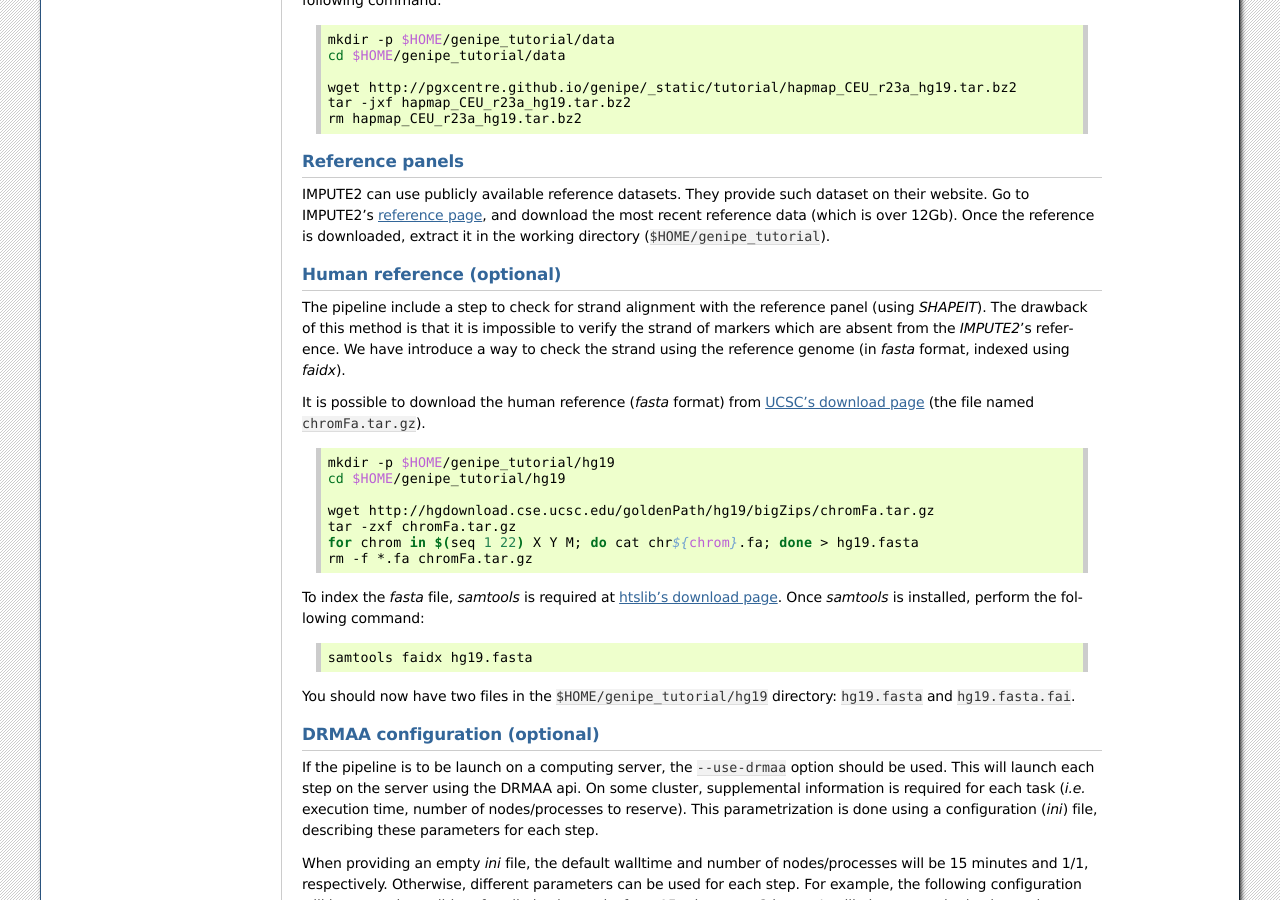
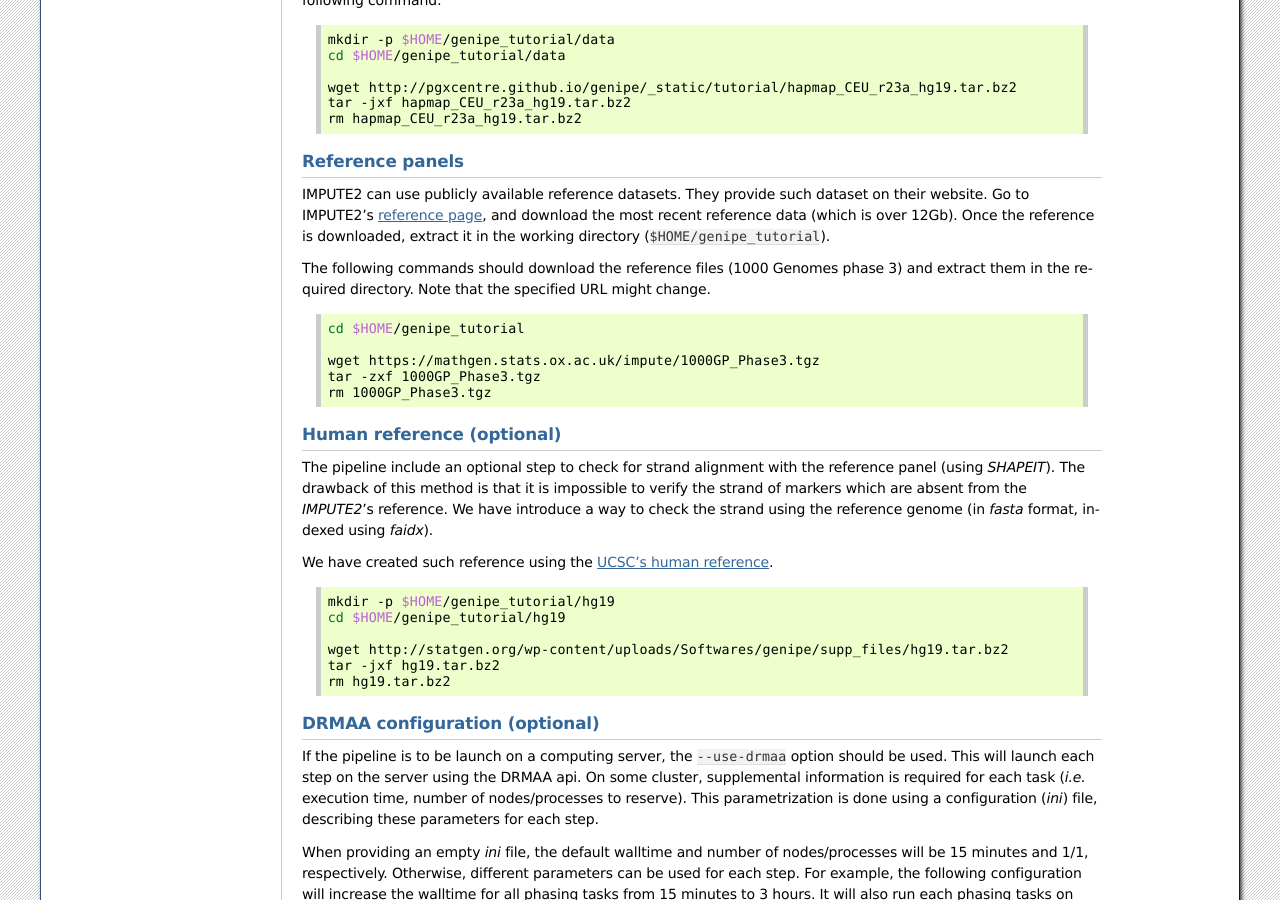
Before and after one commit to pgxcentre/genipe, a Sphinx documentation site: the page built from docs/tutorials/tutorial_genipe.rst, in a window 1280 px wide and 900 px high, scrolled down 1216 px. Built offline with Sphinx 7.4.7, drawn with Linux system fonts in a browser that asks for light colours; the version number could not be read and is left out.

Commit message:
We added a way to download the imputation reference and we now provide the human reference

```diff
--- a/docs/tutorials/tutorial_genipe.rst
+++ b/docs/tutorials/tutorial_genipe.rst
@@ -111,40 +111,39 @@ and download the most recent reference data (which is over 12Gb). Once the
 reference is downloaded, extract it in the working directory
 (``$HOME/genipe_tutorial``).
 
+The following commands should download the reference files (1000 Genomes phase
+3) and extract them in the required directory. Note that the specified URL
+might change.
+
+.. code-block:: bash
+
+   cd $HOME/genipe_tutorial
+
+   wget https://mathgen.stats.ox.ac.uk/impute/1000GP_Phase3.tgz
+   tar -zxf 1000GP_Phase3.tgz
+   rm 1000GP_Phase3.tgz
+
 
 Human reference (optional)
 """""""""""""""""""""""""""
 
-The pipeline include a step to check for strand alignment with the reference
-panel (using *SHAPEIT*). The drawback of this method is that it is impossible
-to verify the strand of markers which are absent from the *IMPUTE2*'s
-reference. We have introduce a way to check the strand using the reference
-genome (in *fasta* format, indexed using *faidx*).
+The pipeline include an optional step to check for strand alignment with the
+reference panel (using *SHAPEIT*). The drawback of this method is that it is
+impossible to verify the strand of markers which are absent from the
+*IMPUTE2*'s reference. We have introduce a way to check the strand using the
+reference genome (in *fasta* format, indexed using *faidx*).
 
-It is possible to download the human reference (*fasta* format) from
-`UCSC's download page <http://hgdownload.cse.ucsc.edu/goldenPath/hg19/bigZips/>`_
-(the file named ``chromFa.tar.gz``).
+We have created such reference using the
+`UCSC's human reference <http://hgdownload.cse.ucsc.edu/goldenPath/hg19/bigZips/>`_.
 
 .. code-block:: bash
 
    mkdir -p $HOME/genipe_tutorial/hg19
    cd $HOME/genipe_tutorial/hg19
 
-   wget http://hgdownload.cse.ucsc.edu/goldenPath/hg19/bigZips/chromFa.tar.gz
-   tar -zxf chromFa.tar.gz
-   for chrom in $(seq 1 22) X Y M; do cat chr${chrom}.fa; done > hg19.fasta
-   rm -f *.fa chromFa.tar.gz
-
-To index the *fasta* file, *samtools* is required at
-`htslib's download page <http://www.htslib.org/download/>`_. Once *samtools* is
-installed, perform the following command:
-
-.. code-block:: bash
-
-   samtools faidx hg19.fasta
-
-You should now have two files in the ``$HOME/genipe_tutorial/hg19`` directory:
-``hg19.fasta`` and ``hg19.fasta.fai``.
+   wget http://statgen.org/wp-content/uploads/Softwares/genipe/supp_files/hg19.tar.bz2
+   tar -jxf hg19.tar.bz2
+   rm hg19.tar.bz2
 
 
 DRMAA configuration (optional)
```
